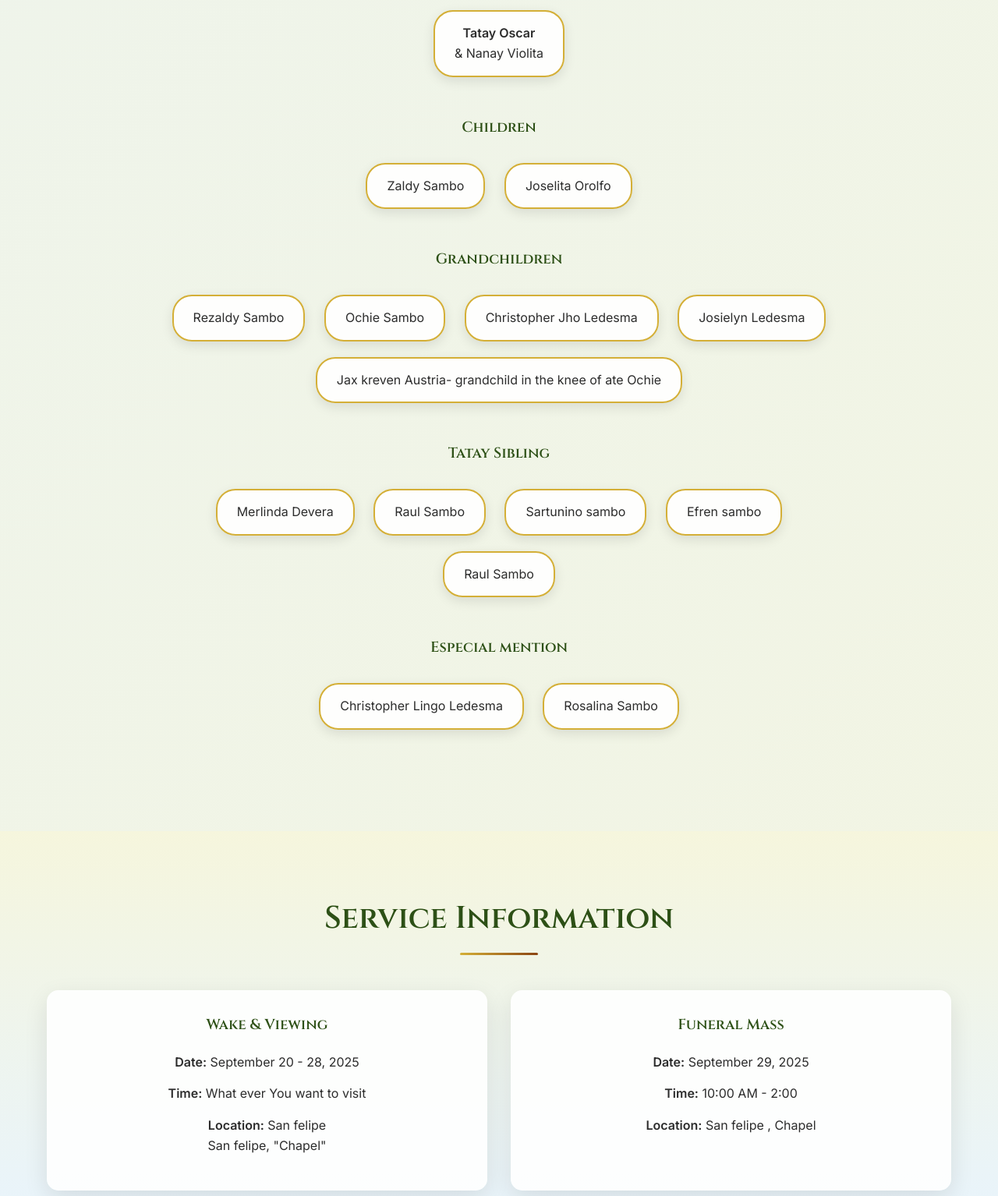
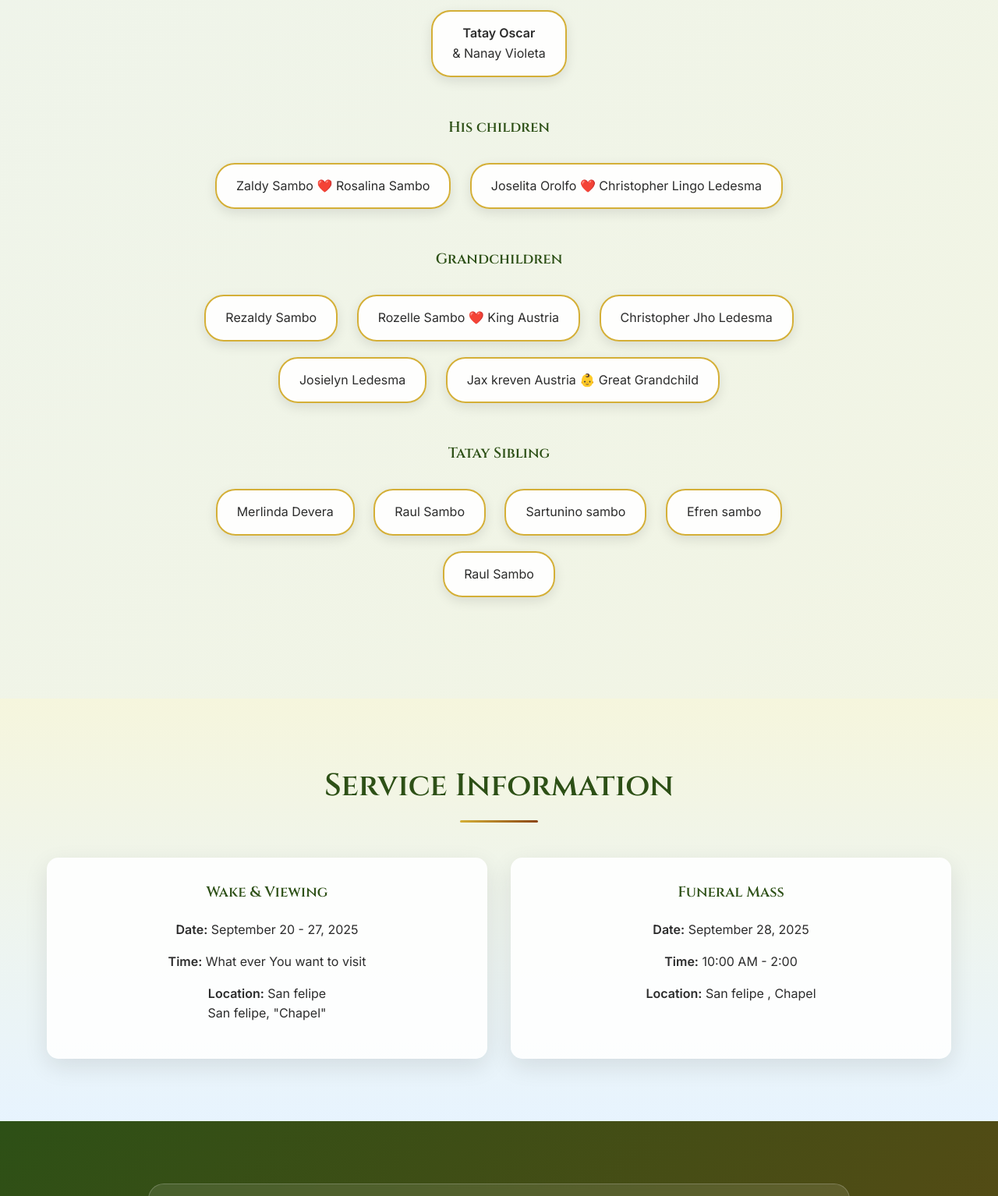
Before and after one commit to Haise781/Tatay-Memorial, a React app: page index.html in a window 1280 px wide. Shown: the part 7350-8884 px from the top of the page at 78% size. Built offline with nearby package versions, Linux system fonts and the light colour scheme.

Commit message:
Update index.html

```diff
--- a/index.html
+++ b/index.html
@@ -318,16 +318,16 @@
                 <div class="tree-level">
                     <div class="tree-node">
                         <strong>Tatay Oscar</strong><br>
-                        & Nanay Violita
+                        & Nanay Violeta
                     </div>
                 </div>
 
                 <div class="tree-connector"></div>
 
                 <div class="tree-level">
-                    <h3 style="color: var(--primary-green); margin-bottom: 20px;">Children</h3>
-                    <div class="tree-node">Zaldy Sambo</div>
-                    <div class="tree-node">Joselita Orolfo</div>
+                    <h3 style="color: var(--primary-green); margin-bottom: 20px;">His children</h3>
+                    <div class="tree-node">Zaldy Sambo ❤️ Rosalina Sambo </div>
+                    <div class="tree-node">Joselita Orolfo ❤️ Christopher Lingo Ledesma</div>
                 </div>
 
                 <div class="tree-connector"></div>
@@ -335,10 +335,10 @@
                 <div class="tree-level">
                     <h3 style="color: var(--primary-green); margin-bottom: 20px;">Grandchildren</h3>
                     <div class="tree-node">Rezaldy Sambo</div>
-                    <div class="tree-node">Ochie Sambo</div>
+                    <div class="tree-node">Rozelle Sambo ❤️ King Austria </div>
                     <div class="tree-node">Christopher Jho Ledesma</div>
                     <div class="tree-node">Josielyn Ledesma</div>
-                    <div class="tree-node">Jax kreven Austria- grandchild in the knee of ate Ochie</div>
+                    <div class="tree-node">Jax kreven Austria 👶 Great Grandchild</div>
                     <div style="margin: 10px 0; color: var(--text-light);">
                     </div>
                 </div>
@@ -353,12 +353,6 @@
                     <div style="margin: 10px 0; color: var(--text-light);">
                     </div>
                 </div>
-
-                 <div class="tree-level">
-                    <h3 style="color: var(--primary-green); margin-bottom: 20px;">Especial mention</h3>
-                    <div class="tree-node">Christopher Lingo Ledesma</div>
-                    <div class="tree-node">Rosalina Sambo</div>
-            </div>
         </div>
     </section>
 
@@ -370,7 +364,7 @@
                 <!-- CUSTOMIZABLE: Update with actual funeral details -->
                 <div class="info-card">
                     <h3>Wake & Viewing</h3>
-                    <p><strong>Date:</strong> September 20 - 28, 2025</p>
+                    <p><strong>Date:</strong> September 20 - 27, 2025</p>
                     <p><strong>Time:</strong> What ever You want to visit</p>
                     <p><strong>Location:</strong> San felipe<br>
                      San felipe, "Chapel"</p>
@@ -378,7 +372,7 @@
 
                 <div class="info-card">
                     <h3>Funeral Mass</h3>
-                    <p><strong>Date:</strong> September 29, 2025</p>
+                    <p><strong>Date:</strong> September 28, 2025</p>
                     <p><strong>Time:</strong> 10:00 AM - 2:00</p>
                     <p><strong>Location:</strong> San felipe , Chapel<br>
                     </p>
```
